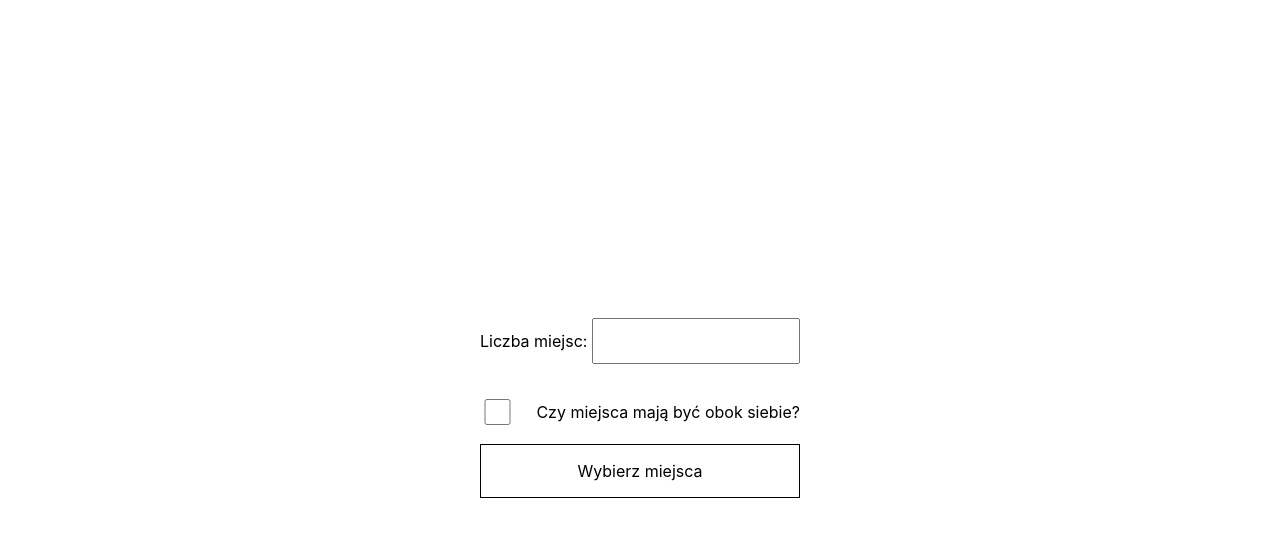
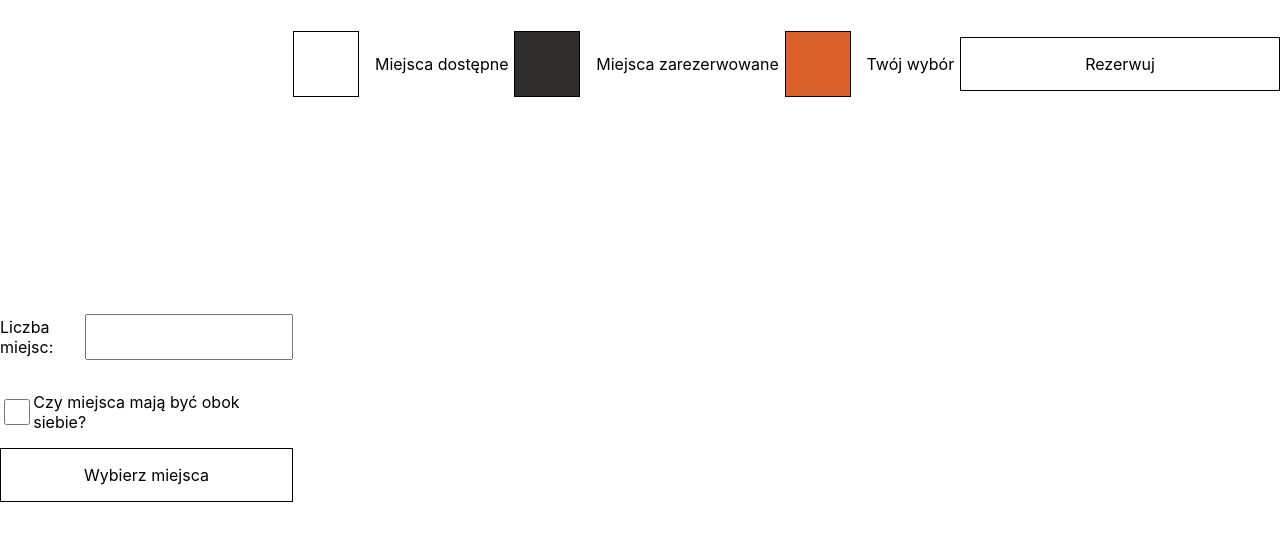
Before and after one commit to dkotula/xcom, a React (Create React App) app: page / in a window 1280 px wide. Shown: the top 540 px of the page. Built offline with nearby package versions, Linux system fonts and the light colour scheme.

Commit message:
Changed css

```diff
--- a/src/app/reservation/reservation.css
+++ b/src/app/reservation/reservation.css
@@ -18,7 +18,7 @@
     padding: 1em;
 }
 
-.reservation > input[type=submit] {
+input[type=submit] {
     width: 100%;
     background: none;
     color: inherit;
--- a/src/app/seats/components/Seats.js
+++ b/src/app/seats/components/Seats.js
@@ -2,13 +2,44 @@ import React from 'react'
 import './seats.css';
 
 const Seats = (props) => {
+    const handleSubmit = (event) => {
+        console.log(event)
+
+        event.preventDefault()
+    }
+
     return (
-        <div className="seats">
-            {
-                props.seats.list.map(seat =>
-                    <div key={seat.id} className="seat">{seat.id}</div>
-                )
-            }
+        <div>
+            <div className="seats">
+                {
+                    props.seats.list.map(seat =>
+                        <div key={seat.id} className="seat" style={{
+                            gridColumnStart: seat.cords.y + 1,
+                            gridColumnEnd: seat.cords.y + 2,
+                            gridRowStart: seat.cords.x + 1,
+                            gridRowEnd: seat.cords.x + 2,
+                            backgroundColor: seat.reserved ? "#302d2d" : ""
+                        }}>{seat.id}</div>
+                    )
+                }
+            </div>
+            <div className="menu">
+                <div>
+                    <div/>
+                    Miejsca dostępne
+                </div>
+                <div>
+                    <div style={{backgroundColor: "#302d2d"}}/>
+                    Miejsca zarezerwowane
+                </div>
+                <div>
+                    <div style={{backgroundColor: "#d96028"}}/>
+                    Twój wybór
+                </div>
+                <form className="reservation" onSubmit={handleSubmit}>
+                    <input type="submit" value="Rezerwuj"/>
+                </form>
+            </div>
         </div>
     )
 }
--- a/src/app/seats/components/seats.css
+++ b/src/app/seats/components/seats.css
@@ -1,12 +1,32 @@
 .seats {
     display: none;
-    width: 100vw;
-    height: 100vh;
-    grid-template-columns: repeat(14, 1fr);
+    grid-template-columns: repeat(15, 1fr);
+    height: 80vh;
+    margin-top: 2em;
 }
 
-.seat {
-    width: 30px;
-    height: 30px;
+.seat, .menu > div > div {
+    width: 4em;
+    height: 4em;
     border: 1px black solid;
 }
+
+.menu {
+    display: flex;
+    justify-content: space-between;
+    align-items: center;
+    height: calc(20vh - 2em);
+}
+
+.menu > div {
+    display: flex;
+    align-items: center;
+}
+
+.menu > div > div {
+    margin-right: 1em;
+}
+
+.App > div > div {
+    width: 90vw
+}
```
